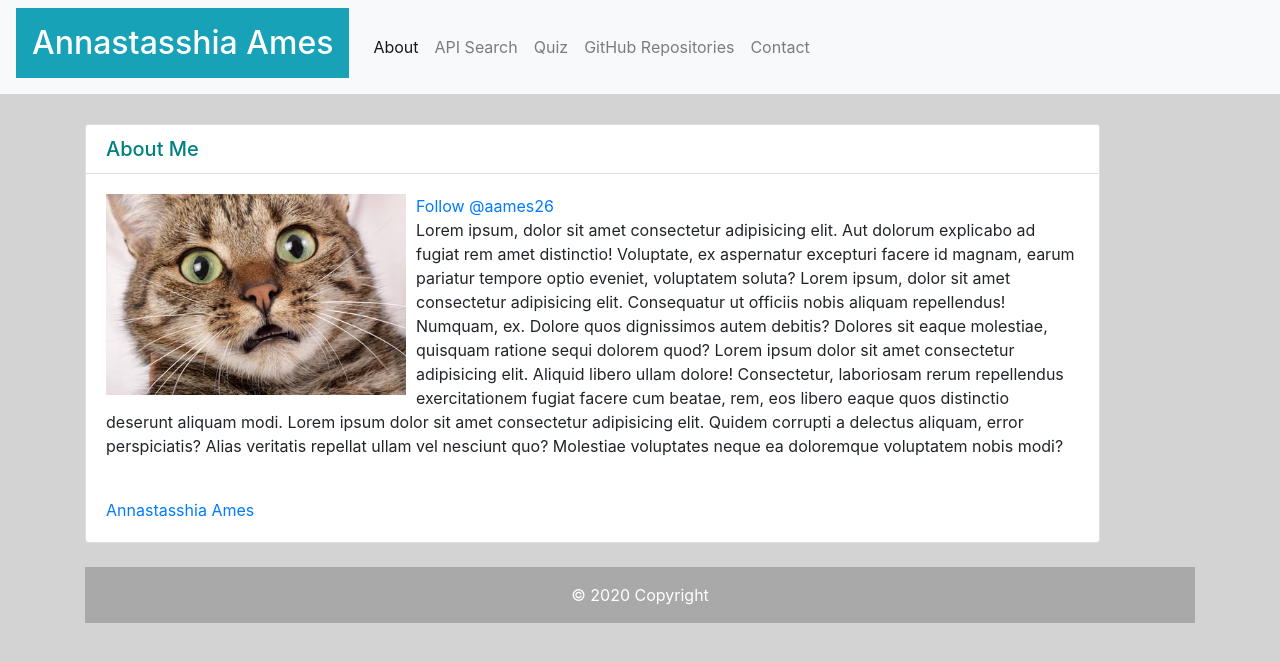
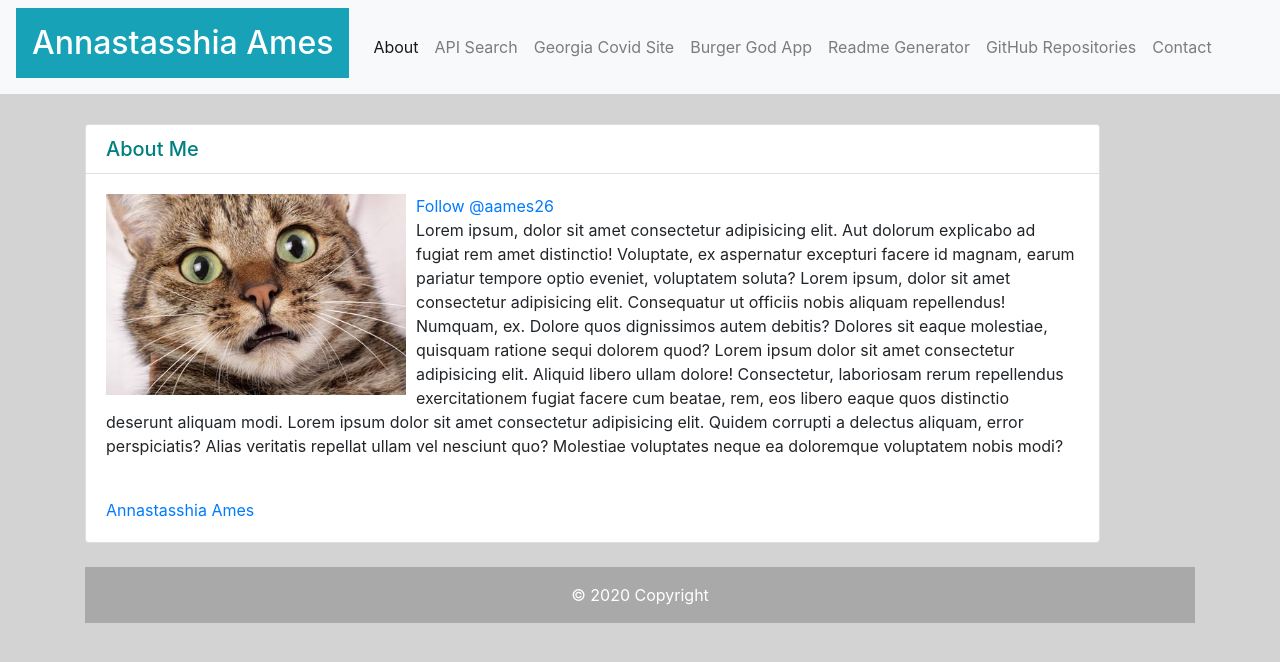
Before and after one commit to Annastasshia/ResponsivePortfolio-HW, a plain HTML site: page index.html in a window 1280 px wide. Drawn offline with nearby package versions, Linux system fonts and the light colour scheme.

Commit message:
added project links

```diff
--- a/index.html
+++ b/index.html
@@ -35,7 +35,11 @@
           <li class="nav-item">
             <a class="nav-link" href="https://annastasshia.github.io/Checkpoint/">API Search</a>
           <li class="nav-item">
-            <a class="nav-link" href="https://annastasshia.github.io/Quiz/">Quiz</a>
+            <a class="nav-link" href="https://annastasshia.github.io/GeorgiaCovid/">Georgia Covid Site</a>
+          <li class="nav-item">
+            <a class="nav-link" href="https://annastasshia.github.io/BurgerGod/">Burger God App</a>
+          <li class="nav-item">
+            <a class="nav-link" href="https://annastasshia.github.io/Readme-Generator/">Readme Generator</a>
           <li class="nav-item">
             <a class="nav-link" href="https://github.com/Annastasshia">GitHub Repositories</a>
           <!-- <li class="nav-item dropdown">
```
